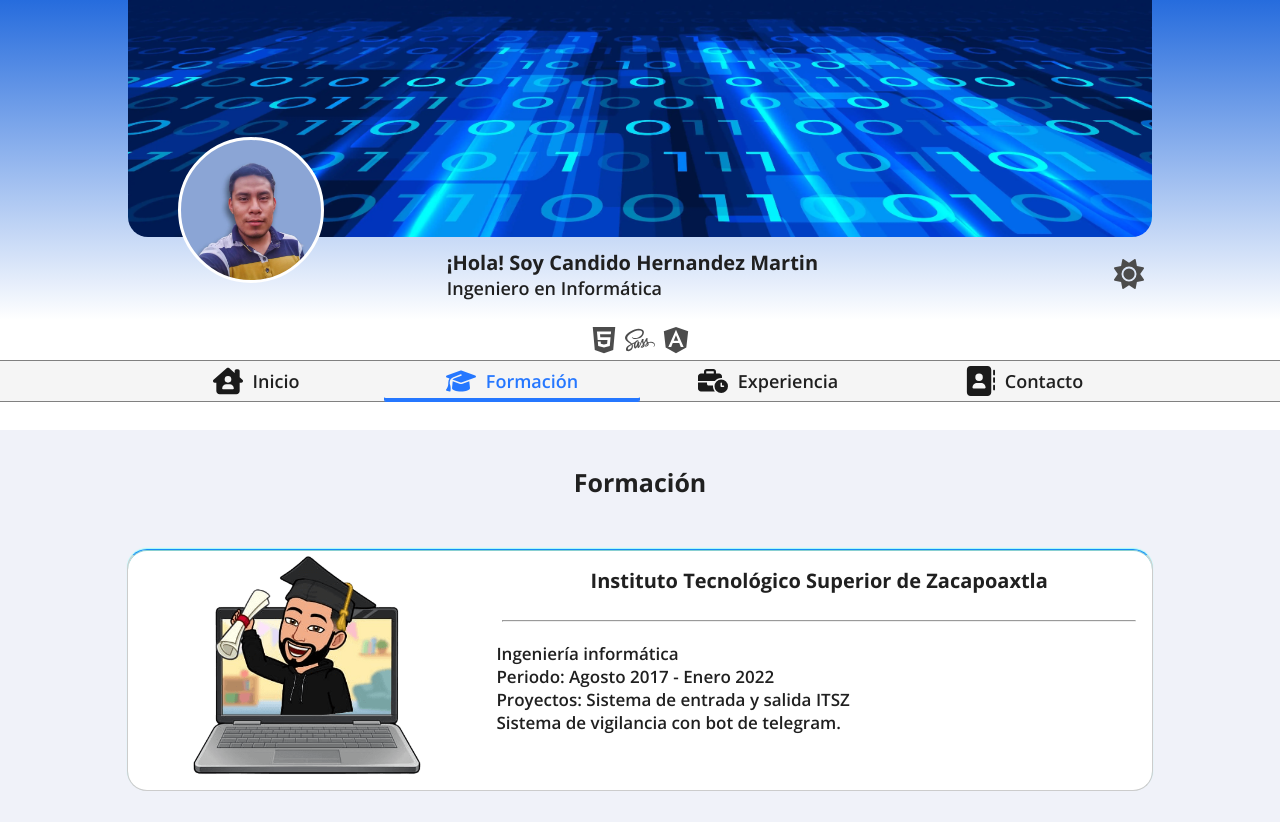
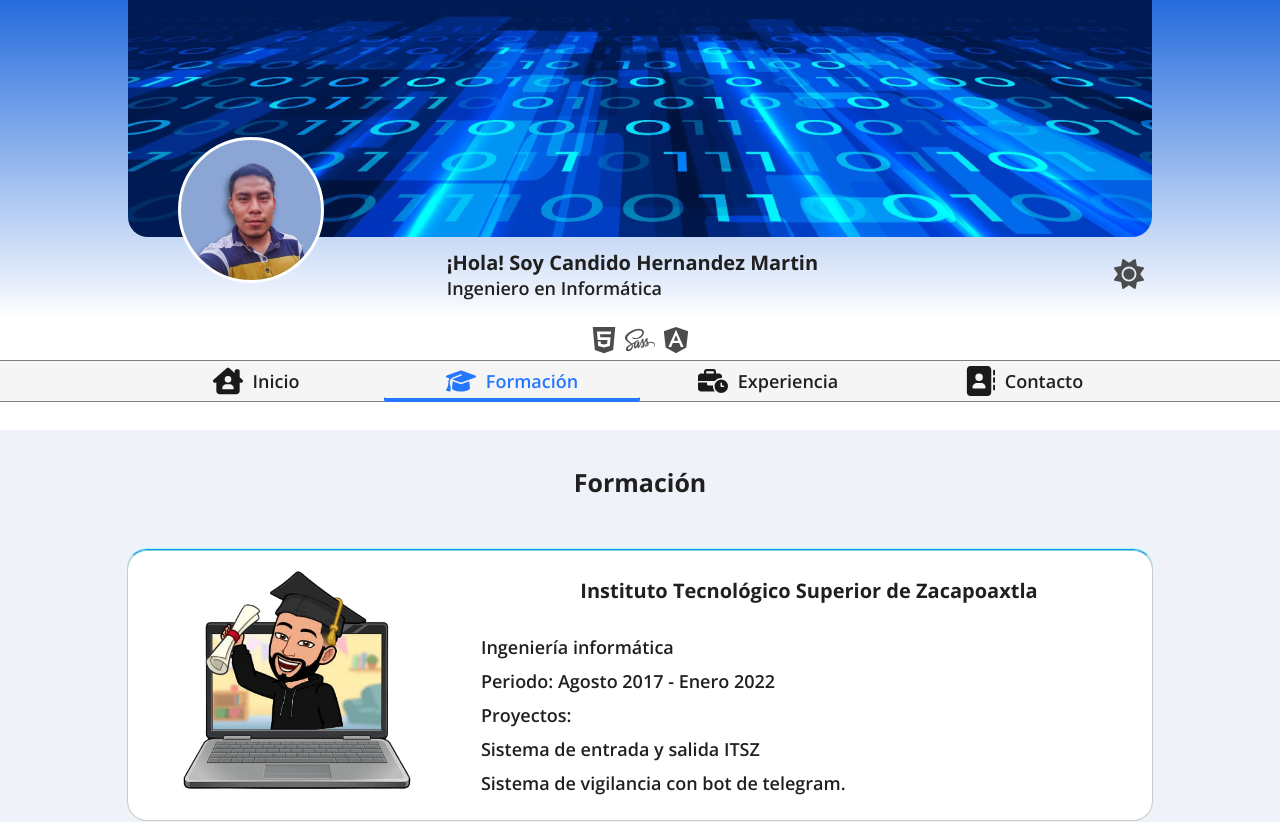
Before and after one commit to Candido-HM/portfolio-candido, an Angular app: page /formacion in a window 1280 px wide. Shown: the top 822 px of the page. Built offline with nearby package versions, Linux system fonts and the light colour scheme.

Commit message:
modificacion itsz

```diff
--- a/src/app/components/main/formation/formation.component.html
+++ b/src/app/components/main/formation/formation.component.html
@@ -10,16 +10,17 @@
             <section class="title-itsz">
                 <h3>Instituto Tecnológico Superior de Zacapoaxtla</h3>
             </section>
-            <hr>
-            <section class="description-itsz">
-                <p>
-                    Ingeniería informática <br> Periodo: Agosto 2017 - Enero 2022 <br>
-                    Proyectos: Sistema de entrada y salida ITSZ <br> Sistema de vigilancia con bot de telegram.
-                </p>
-            </section>
+            <ul class="description-itsz">
+                <li>Ingeniería informática</li>
+                <li>Periodo: Agosto 2017 - Enero 2022</li>
+                <li>Proyectos:</li>
+                <li>Sistema de entrada y salida ITSZ</li>
+                <li>Sistema de vigilancia con bot de telegram.</li>
+            </ul>
         </section>
     </section>
 </article>
+
 <article class="udemy-formation">
     <section class="udemy-container">
         <figure class="logo-udemy">
--- a/src/assets/styles/_base.sass
+++ b/src/assets/styles/_base.sass
@@ -276,7 +276,7 @@ main
         margin-bottom: 50px
         .itsz-container
             width: 90%
-            height: 500px
+            height: auto
             @include style-borde()
             border-end-start-radius: 20px
             border-end-end-radius: 20px
@@ -297,16 +297,15 @@ main
                         padding-left: 10px
                         padding-right: 10px
                         font-size: 20px
-                hr
-                    margin: 10px
-                    width: 95%
+
                 .description-itsz
                     width: 100%
-                    @include centrar()
-                    p
+                    margin-bottom: 20px
+                    li
+                        list-style: none
                         font-family: "OpenSans-SB", Arial, sans-serif
-                        font-size: 17px
-                        padding: 10px
+                        font-size: 18px
+                        padding: 5px 15px 5px 15px
     .udemy-formation
         @include centrar-col()
         width: auto
--- a/src/assets/styles/_responsive.sass
+++ b/src/assets/styles/_responsive.sass
@@ -82,19 +82,23 @@
             .itsz-container
                 height: auto
                 display: flex
+                justify-content: center
+                align-items: center
                 .logo-itsz
-                    width: 35%
+                    width: 40%
                     img
-                        width: 190px
-                        height: 190px
+                        width: 230px
+                        height: 230px
                 .itsz-about
-                    width: 65%
+                    width: 60%
                     .title-itsz
                         display: flex
                         justify-content: center
                         align-items: center
+                        h3
+                            margin-top: 20px
                     .description-itsz
-                        display: block
+                            margin-top: 20px
         .udemy-formation
             .udemy-container
                 height: auto
@@ -174,9 +178,12 @@
             .itsz-container
                 width: 80%
                 .logo-itsz
+                    width: 33%
                     img
                         width: 240px
                         height: 240px
+                .itsz-about
+                    width: 67%
         .udemy-formation
             .udemy-container
                 width: 80%
```
